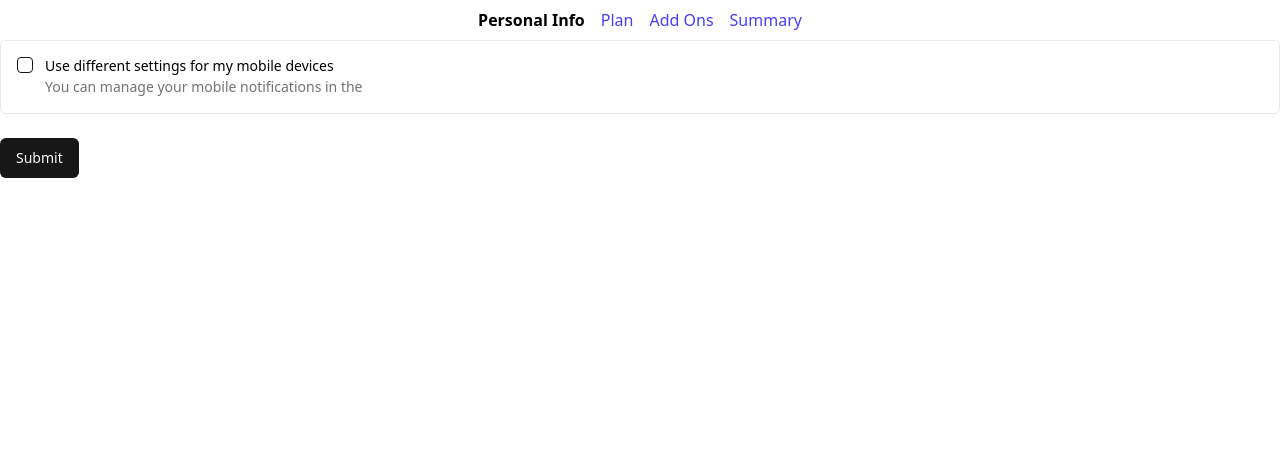
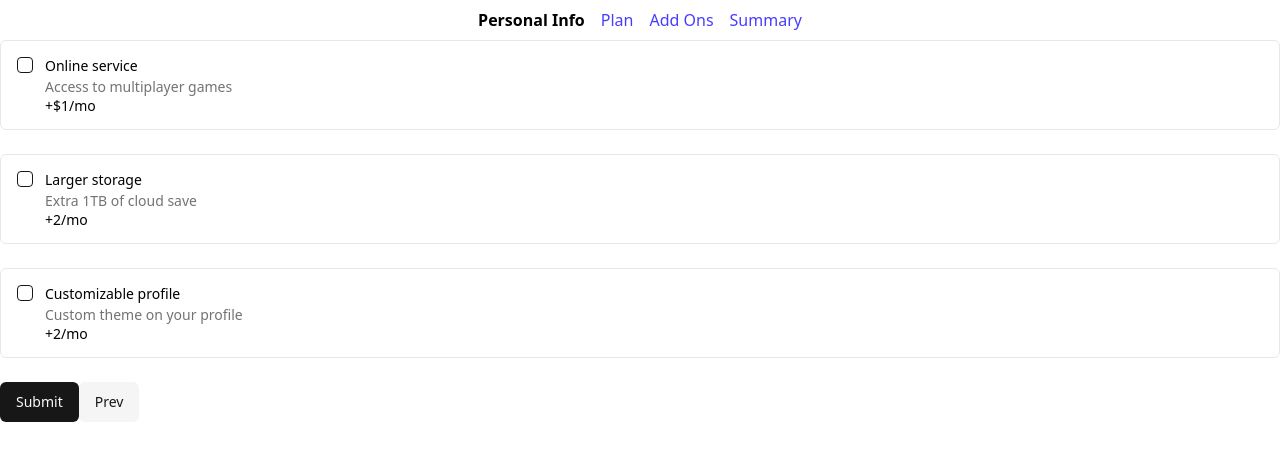
Before and after one commit to Matteonegridev/MultiStep-form, a React (Vite) app: page /addons in a window 1280 px wide. Shown: the top 460 px of the page. Built offline with nearby package versions, Linux system fonts and the light colour scheme; what fluid-tailwind would draw is missing.

Commit message:
completed addons page

```diff
--- a/src/components/routes/AddOns.tsx
+++ b/src/components/routes/AddOns.tsx
@@ -8,30 +8,35 @@ import {
   FormItem,
   FormLabel,
 } from "@/components/ui/form";
+import { useContextHook } from "@/hooks/useContextHook";
+import { usePlansContext } from "@/hooks/usePlansContext";
 import { SchemaValues } from "@/schema/zodSchema";
+import { prevPage } from "@/utilities/functions";
 import { SubmitHandler, useFormContext } from "react-hook-form";
 import { useNavigate } from "react-router";
 
-function AddOns({}: Props) {
+function AddOns() {
   const form = useFormContext<SchemaValues>();
   const navigate = useNavigate();
+  const { isMonthly } = usePlansContext();
+  const { setCurrentStep } = useContextHook();
 
   const addonsData = {
     monthly: [
       {
-        id: 0,
+        id: "online_service",
         type: "Online service",
-        description: "Access to multiplayer gemes",
+        description: "Access to multiplayer games",
         price: "+$1/mo",
       },
       {
-        id: 1,
+        id: "larger_storage",
         type: "Larger storage",
         description: "Extra 1TB of cloud save",
         price: "+2/mo",
       },
       {
-        id: 2,
+        id: "customizable_profile",
         type: "Customizable profile",
         description: "Custom theme on your profile",
         price: "+2/mo",
@@ -39,19 +44,19 @@ function AddOns({}: Props) {
     ],
     yearly: [
       {
-        id: 0,
+        id: "online_service",
         type: "Online service",
-        description: "Access to multiplayer gemes",
+        description: "Access to multiplayer games",
         price: "+10/yr",
       },
       {
-        id: 1,
+        id: "larger_storage",
         type: "Larger storage",
         description: "Extra 1TB of cloud save",
         price: "+20/yr",
       },
       {
-        id: 2,
+        id: "customizable_profile",
         type: "Customizable profile",
         description: "Custom theme on your profile",
         price: "+20/yr",
@@ -59,37 +64,75 @@ function AddOns({}: Props) {
     ],
   };
 
+  const addons = isMonthly ? addonsData.monthly : addonsData.yearly;
+
   const onSubmit: SubmitHandler<SchemaValues> = (values) => {
     form.setValue("addons", values.addons);
     navigate("/summary");
+    console.log(values);
+    setCurrentStep((prev) => prev + 1);
   };
 
   return (
     <Form {...form}>
       <form onSubmit={form.handleSubmit(onSubmit)} className="space-y-6">
+        {addons.map((value) => (
           <FormField
+            key={value.id}
             control={form.control}
-          name="mobile"
+            name="addons.items"
             render={({ field }) => (
-            <FormItem className="flex flex-row items-start space-x-3 space-y-0 rounded-md border p-4">
+              <FormItem
+                key={value.id}
+                className="flex flex-row items-start space-x-3 space-y-0 rounded-md border p-4"
+              >
                 <FormControl>
                   <Checkbox
-                  checked={field.value}
-                  onCheckedChange={field.onChange}
+                    checked={field.value?.includes(value.id)}
+                    onCheckedChange={(checked) => {
+                      // Get the current value of addons.items from the form state
+                      const currentAddons = form.getValues("addons.items");
+
+                      if (checked) {
+                        // Add the selected add-on id to the array
+                        form.setValue("addons.items", [
+                          ...(currentAddons ?? []),
+                          value.id,
+                        ]);
+                      } else {
+                        // Remove the deselected add-on id from the array
+                        form.setValue(
+                          "addons.items",
+                          currentAddons
+                            ? currentAddons.filter(
+                                (addon) => addon !== value.id,
+                              )
+                            : [],
+                        );
+                      }
+                    }}
                   />
                 </FormControl>
                 <div className="space-y-1 leading-none">
-                <FormLabel>
-                  Use different settings for my mobile devices
-                </FormLabel>
-                <FormDescription>
-                  You can manage your mobile notifications in the{" "}
-                </FormDescription>
+                  <FormLabel>{value.type}</FormLabel>
+                  <div>
+                    <FormDescription>{value.description}</FormDescription>
+                    <FormLabel>{value.price}</FormLabel>
+                  </div>
                 </div>
               </FormItem>
             )}
           />
+        ))}
+
         <Button type="submit">Submit</Button>
+        <Button
+          type="button"
+          variant="secondary"
+          onClick={() => prevPage(setCurrentStep, "/plan", navigate)}
+        >
+          Prev
+        </Button>
       </form>
     </Form>
   );
--- a/src/components/routes/PersonalInfo.tsx
+++ b/src/components/routes/PersonalInfo.tsx
@@ -77,11 +77,7 @@ function PersonalInfo() {
             )}
           />
           <div>
-            <button
-              onClick={() => console.log("clcked")}
-              className="bg-primary text-white"
-              type="submit"
-            >
+            <button className="bg-primary text-white" type="submit">
               Next
             </button>
           </div>
--- a/src/components/routes/SelectPlan.tsx
+++ b/src/components/routes/SelectPlan.tsx
@@ -1,4 +1,4 @@
-import { useEffect, useState } from "react";
+import { useEffect } from "react";
 import { useContextHook } from "@/hooks/useContextHook";
 import { useNavigate } from "react-router";
 import { SubmitHandler, useFormContext } from "react-hook-form";
@@ -17,10 +17,11 @@ import { SchemaValues } from "@/schema/zodSchema";
 import { prevPage } from "@/utilities/functions";
 
 import { Switch } from "@radix-ui/react-switch";
+import { usePlansContext } from "@/hooks/usePlansContext";
 
 function SelectPlan() {
-  const [isMonthly, setIsMonthly] = useState(true);
   const { setCurrentStep } = useContextHook();
+  const { isMonthly, setIsMonthly } = usePlansContext();
   const navigate = useNavigate();
   const form = useFormContext<SchemaValues>();
 
@@ -40,6 +41,7 @@ function SelectPlan() {
   // Show monthly plans when isMonthly is true, and yearly plans when false
   const plans = isMonthly ? planData.monthly : planData.yearly;
 
+  // useEffect makes sure the toggle is updated when switched plan; it sets that value of the form to true or false when switching:
   useEffect(() => {
     form.setValue("plan.sub.monthly", isMonthly); // Set monthly to true
     form.setValue("plan.sub.yearly", !isMonthly); // Set yearly to false
--- a/src/context/PlansContext.tsx
+++ b/src/context/PlansContext.tsx
@@ -6,7 +6,7 @@ type PropsProvider = {
 };
 
 function PlansContext({ children }: PropsProvider) {
-  const [isMonthly, setIsMonthly] = useState<boolean>(false);
+  const [isMonthly, setIsMonthly] = useState<boolean>(true);
 
   return (
     <PlansProvider.Provider value={{ isMonthly, setIsMonthly }}>
--- a/src/hooks/usePlansContext.tsx
+++ b/src/hooks/usePlansContext.tsx
@@ -5,7 +5,9 @@ type PlansContextProps = {
   setIsMonthly: React.Dispatch<SetStateAction<boolean>>;
 };
 
-export const PlansProvider = createContext<PlansContextProps | null>(null);
+export const PlansProvider = createContext<PlansContextProps | undefined>(
+  undefined,
+);
 
 export const usePlansContext = () => {
   const context = useContext(PlansProvider);
--- a/src/schema/zodSchema.tsx
+++ b/src/schema/zodSchema.tsx
@@ -8,26 +8,7 @@ const nameRegex = /^[A-Za-z.-]+(\s*[A-Za-z.-]+)*$/;
 // Regex for phone numbers:
 const mobileRegex = /^[+]{1}(?:[0-9-()/.]\s?){6,15}[0-9]{1}$/;
 
-const planValidation = z.object({
-  type: z.enum(["Arcade", "Advanced", "Pro"], {
-    required_error: "You need to select a notification type.",
-  }),
-  sub: z
-    .union([
-      z.object({ yearly: z.literal(true), monthly: z.literal(false) }),
-      z.object({ yearly: z.literal(false), monthly: z.literal(true) }),
-    ])
-    .refine((data) => data.yearly !== data.monthly, {
-      message: "You can only select either yearly or monthly, not both.",
-    }),
-});
-
-const addonsValidation = z.object({
-  items: z
-    .array(z.string())
-    .min(1, { message: "You have to select at least one item." }),
-});
-
+// Step 1:
 const personalInfoValidation = z.object({
   name: z
     .string()
@@ -46,6 +27,26 @@ const personalInfoValidation = z.object({
     .regex(mobileRegex, "Invalid Number"),
 });
 
+// Step 2:
+const planValidation = z.object({
+  type: z.enum(["Arcade", "Advanced", "Pro"], {
+    required_error: "You need to select a notification type.",
+  }),
+  sub: z
+    .union([
+      z.object({ yearly: z.literal(true), monthly: z.literal(false) }),
+      z.object({ yearly: z.literal(false), monthly: z.literal(true) }),
+    ])
+    .refine((data) => data.yearly !== data.monthly, {
+      message: "You can only select either yearly or monthly, not both.",
+    }),
+});
+
+// Step 3:
+const addonsValidation = z.object({
+  items: z.array(z.string()).optional(),
+});
+
 // Define the whole Schema creating here the objects containing the info:
 export const zodValidation = z
   .object({
@@ -56,6 +57,7 @@ export const zodValidation = z
 
 export type SchemaValues = z.infer<typeof zodValidation>;
 
+// Schema to export:
 export const formDefaultValues: SchemaValues = {
   personalInfo: {
     name: "",
```
Lines whose indentation alone changed are shown as unchanged.
